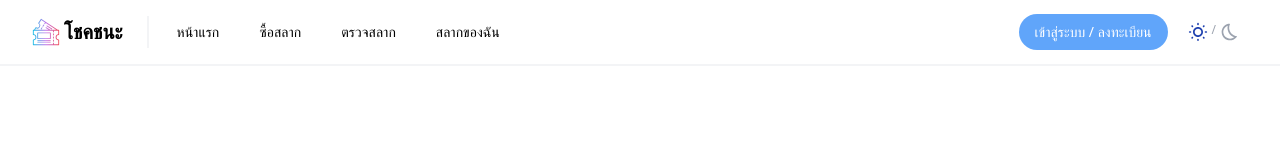
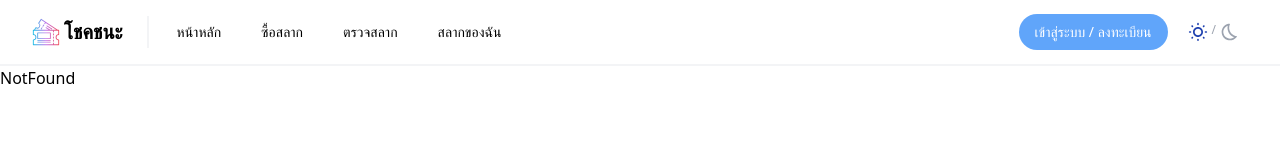
Before and after one commit to 0xNithi/chokchana-frontend, a React (Create React App) app: page /pools in a window 1280 px wide. Shown: the top 160 px of the page. Built offline with nearby package versions, Linux system fonts and the light colour scheme.

Commit message:
Change Navbar config and add NotFound page

```diff
--- a/src/App.tsx
+++ b/src/App.tsx
@@ -7,6 +7,7 @@ import Navbar from "./components/Navbar";
 const history = createBrowserHistory();
 
 const Home = React.lazy(() => import("./pages/Home"));
+const NotFound = React.lazy(() => import("./pages/NotFound"));
 
 const App: React.FC = () => {
   const { componentMounted } = useTheme();
@@ -14,19 +15,16 @@ const App: React.FC = () => {
   if (!componentMounted) return <div />;
 
   return (
-    <>
+    <Router history={history}>
       <Navbar />
-      <Router history={history}>
-        <React.Suspense fallback={<div>loading...</div>}>
-          <Switch>
-            <Route path="/" exact>
-              <Home />
-            </Route>
-          </Switch>
-        </React.Suspense>
-      </Router>
-    </>
+      <React.Suspense fallback={<div>loading...</div>}>
+        <Switch>
+          <Route exact path="/" component={Home} />
+          <Route component={NotFound} />
+        </Switch>
+      </React.Suspense>
+    </Router>
   );
 };
 
-export default App;
+export default React.memo(App);
--- a/src/components/Navbar/config.ts
+++ b/src/components/Navbar/config.ts
@@ -1,6 +1,6 @@
 const config = [
   {
-    label: "หน้าแรก",
+    label: "หน้าหลัก",
     href: "/",
   },
   {
--- /dev/null
+++ b/src/pages/NotFound.tsx
@@ -0,0 +1,7 @@
+import React from "react";
+
+const NotFound = () => {
+  return <div>NotFound</div>;
+};
+
+export default NotFound;
```
